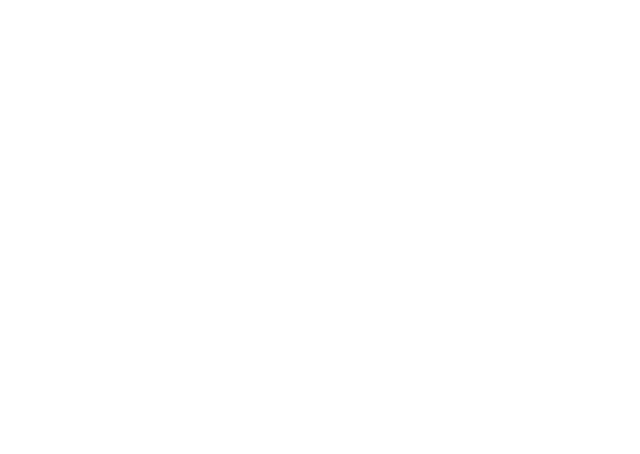
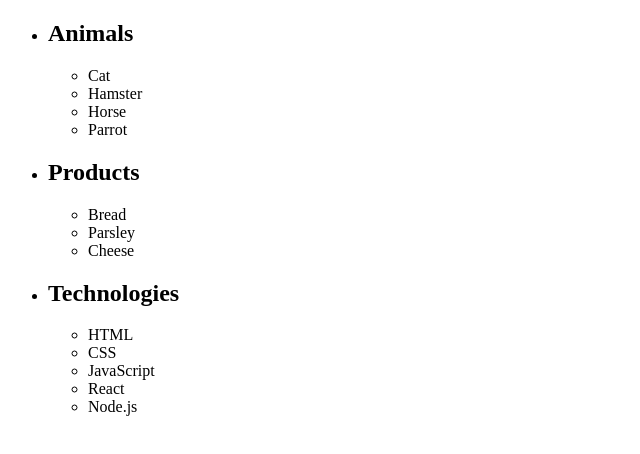
Before and after one commit to dtaratuta13-create/goit-js-hw-07, a plain HTML site: page index.html in a window 1280 px wide. Shown: the whole page, without its empty margins (0-640 px from the left). Drawn offline with Linux system fonts and the light colour scheme.

Commit message:
Update index.html

```diff
--- a/index.html
+++ b/index.html
@@ -13,5 +13,35 @@
     <script type="module" src="./js/task-2.js"></script>
     <script type="module" src="./js/task-3.js"></script>
     <script type="module" src="./js/task-4.js"></script>
+    <ul id="categories">
+  <li class="item">
+    <h2>Animals</h2>
+    <ul>
+      <li>Cat</li>
+      <li>Hamster</li>
+      <li>Horse</li>
+      <li>Parrot</li>
+    </ul>
+  </li>
+  <li class="item">
+    <h2>Products</h2>
+    <ul>
+      <li>Bread</li>
+      <li>Parsley</li>
+      <li>Cheese</li>
+    </ul>
+  </li>
+  <li class="item">
+    <h2>Technologies</h2>
+    <ul>
+      <li>HTML</li>
+      <li>CSS</li>
+      <li>JavaScript</li>
+      <li>React</li>
+      <li>Node.js</li>
+    </ul>
+  </li>
+</ul>
+
   </body>
 </html>
```
